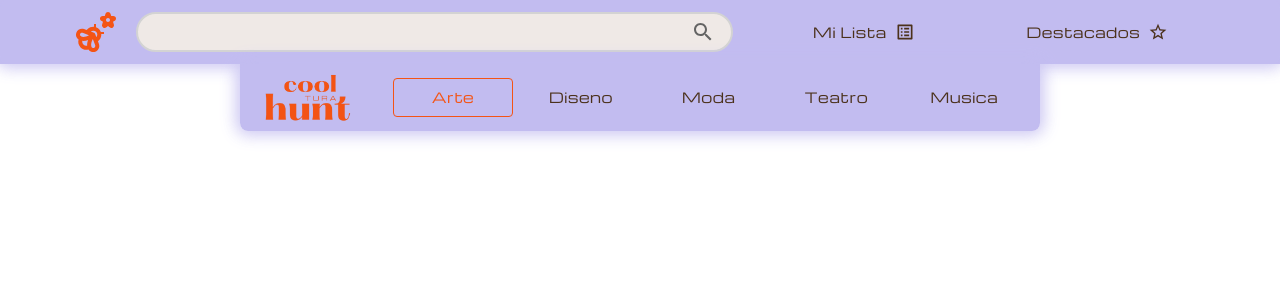
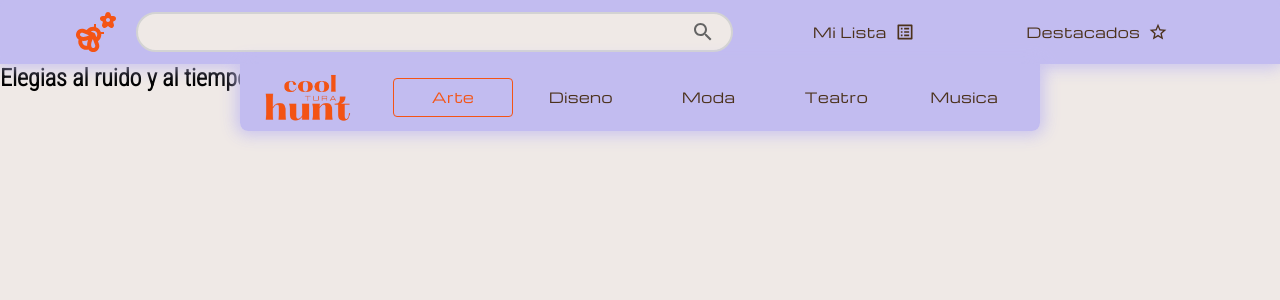
Before and after one commit to Molberda/tesis, a React (Create React App) app: page /arte/1 in a window 1280 px wide. Shown: the top 300 px of the page. Built offline with nearby package versions, Linux system fonts and the light colour scheme.

Commit message:
imported the arfocus page to the animated routes file and set up the params for the artfocus to didsplay the data of the desired project

```diff
--- a/src/ArtPage/ArtFocus.jsx
+++ b/src/ArtPage/ArtFocus.jsx
@@ -1,11 +1,17 @@
 import React from 'react';
 import './ArtFocus.css'
+import { useParams } from 'react-router-dom';
+import { ArtData } from '../Categories/Art';
 
 const ArtFocus = () => {
+
+    const { id } = useParams()
+    const project = ArtData.find((i) => i.id === +id)
+
     return (
-        <div>
-
-        </div>
+        <section className='top__section'>
+            <h1>{project.name}</h1>
+        </section>
     );
 }
 
--- a/src/Components/AnimatedRoutes.jsx
+++ b/src/Components/AnimatedRoutes.jsx
@@ -2,12 +2,14 @@ import React from 'react';
 import { Route, Routes } from 'react-router-dom';
 import Home from '../HomePage/Home';
 import Art from '../ArtPage/Art';
+import ArtFocus from '../ArtPage/ArtFocus';
 
 const AnimatedRoutes = () => {
     return (
         <Routes>
             <Route path='/' element={<Home/>}/>
             <Route path='/arte' element={<Art/>}/>
+            <Route path='/arte/:id' element={<ArtFocus/>}/>
         </Routes>
     );
 }
```
